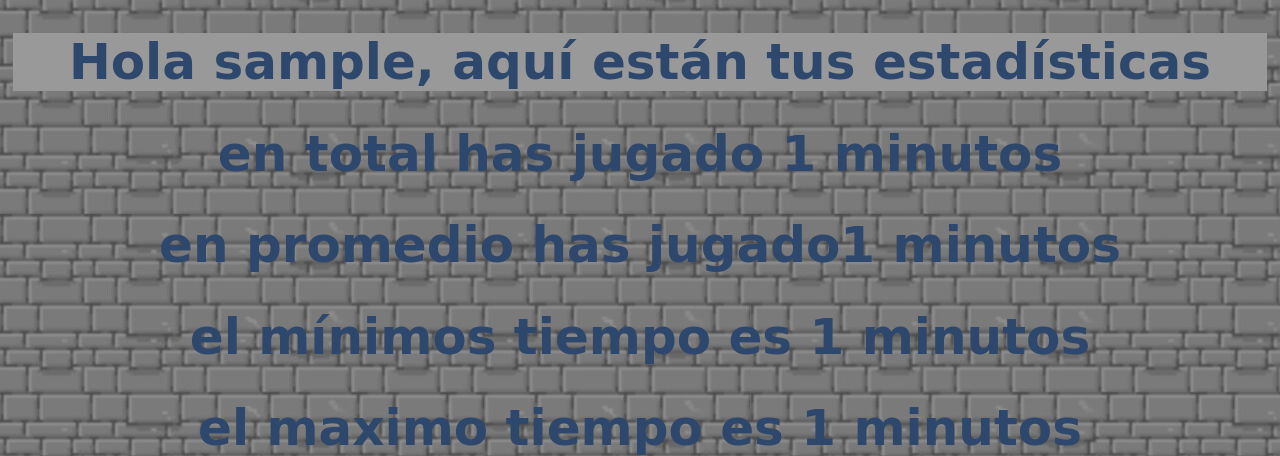
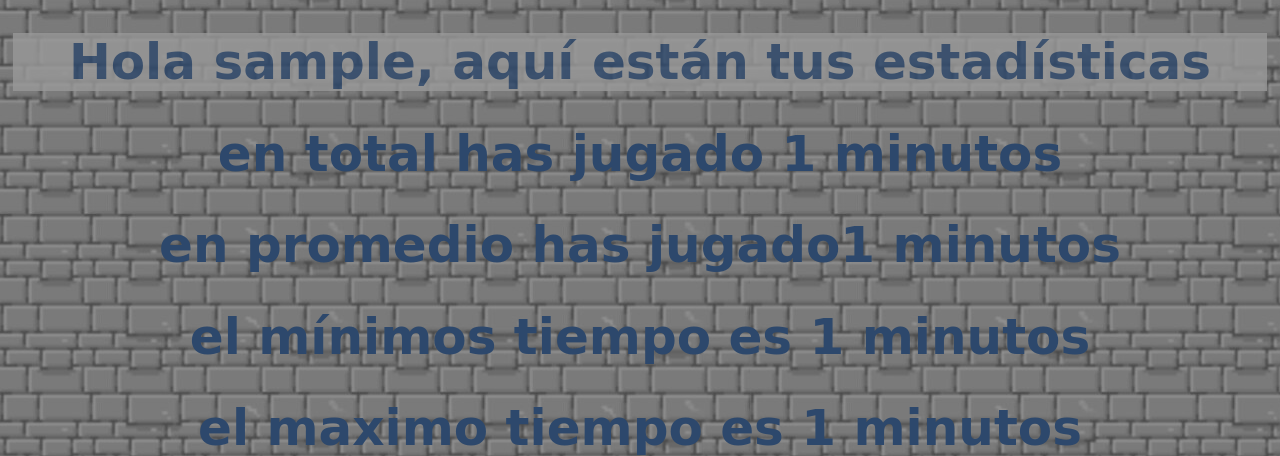
Before and after one commit to llFCAxelentell/WebSTEM, a Django app: page /mi_estadistica.html in a window 1280 px wide. Shown: the part 245-701 px from the top of the page. Run offline with Django 3.2, Linux system fonts and the light colour scheme; a user stored in the database is signed in; tables that the repository leaves empty hold one stand-in row (values such as "Sample post"); a database or web service that is not in the repository returns one stand-in record (values such as "Sample title"); data that the repository does not hold is empty; some libraries are stand-ins or nearby versions.

Commit message:
Update style.css

```diff
--- a/static/style.css
+++ b/static/style.css
@@ -340,4 +340,5 @@ h1.a {
     text-align: center;
     font-family: cursive;
     background-color: #999999;
+    opacity: 0.8;
 }
```
